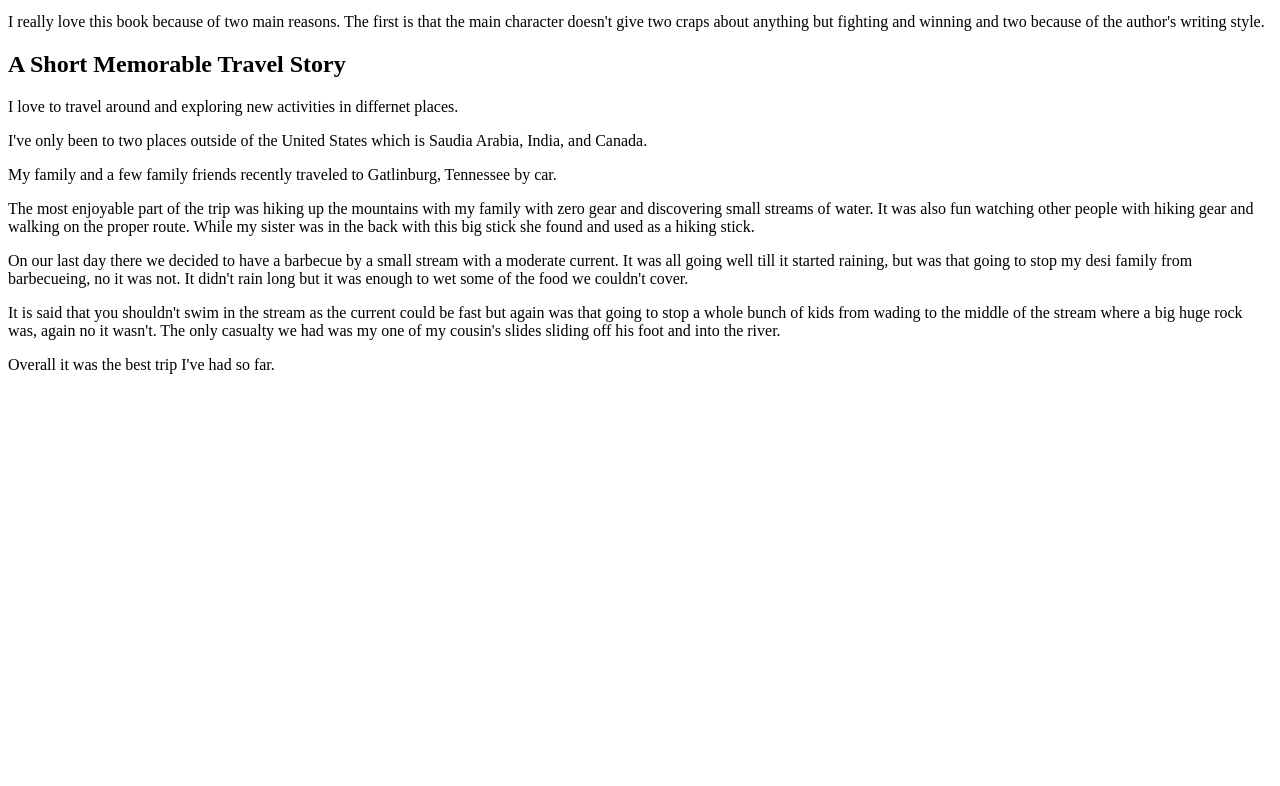
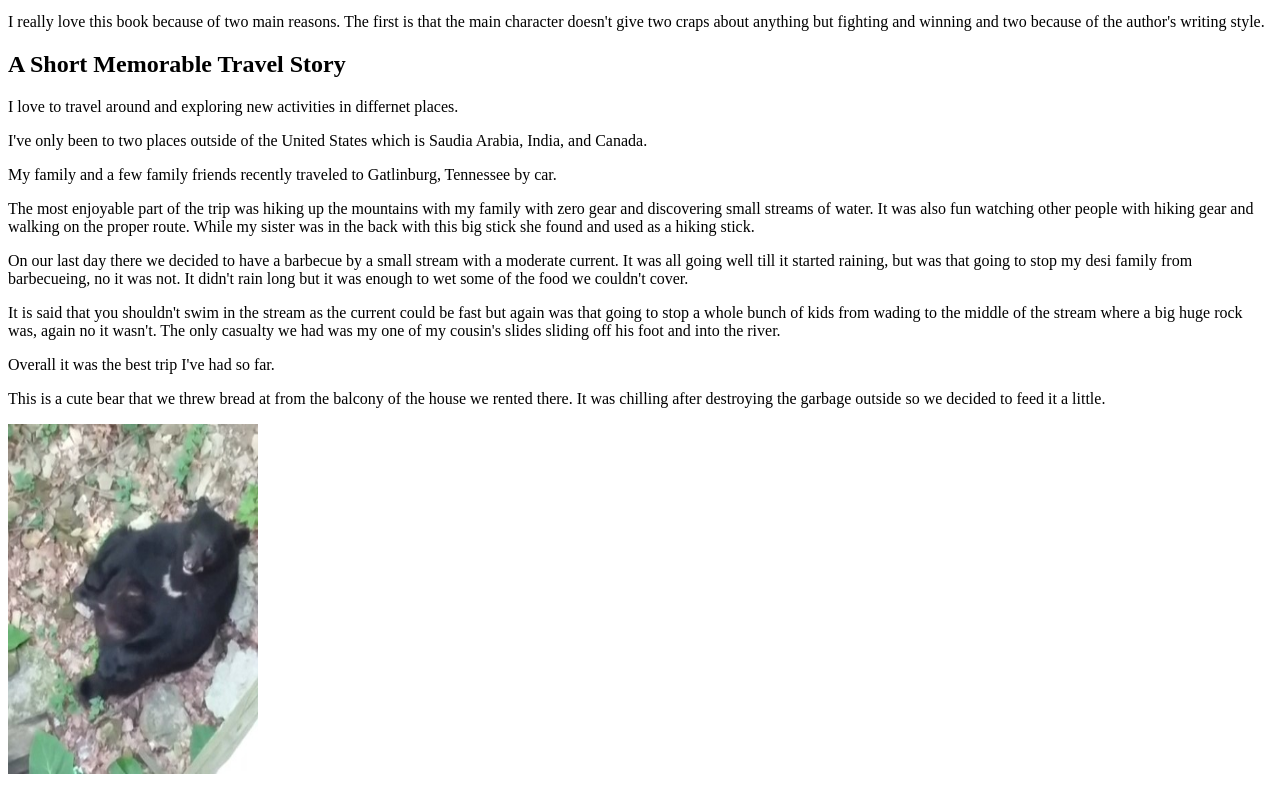
Before and after one commit to NidaAkkiswala/Project1, a plain HTML site: page index.html in a window 1280 px wide. Shown: the part 882-1668 px from the top of the page. Before the commit the page ends 1272 px from the top, so only its background shows below. Drawn offline with Linux system fonts and the light colour scheme.

Commit message:
image added on homepage

```diff
--- a/index.html
+++ b/index.html
@@ -34,3 +34,6 @@
 	<p>On our last day there we decided to have a barbecue by a small stream with a moderate current. It was all going well till it started raining, but was that going to stop my desi family from barbecueing, no it was not. It didn't rain long but it was enough to wet some of the food we couldn't cover.</p>
 	<p>It is said that you shouldn't swim in the stream as the current could be fast but again was that going to stop a whole bunch of kids from wading to the middle of the stream where a big huge rock was, again no it wasn't. The only casualty we had was my one of my cousin's slides sliding off his foot and into the river.</p>
     <p>Overall it was the best trip I've had so far.</p>
+
+	<p>This is a cute bear that we threw bread at from the balcony of the house we rented there. It was chilling after destroying the garbage outside so we decided to feed it a little.</p>
+	<img src="images/TennesseeBear.jpg" width="250" height="350" alt="A black bear chilling behind the house">
```
Also changed, not shown: anime.html (+1 -1 lines), images/TennesseeBear.jpg (added).
